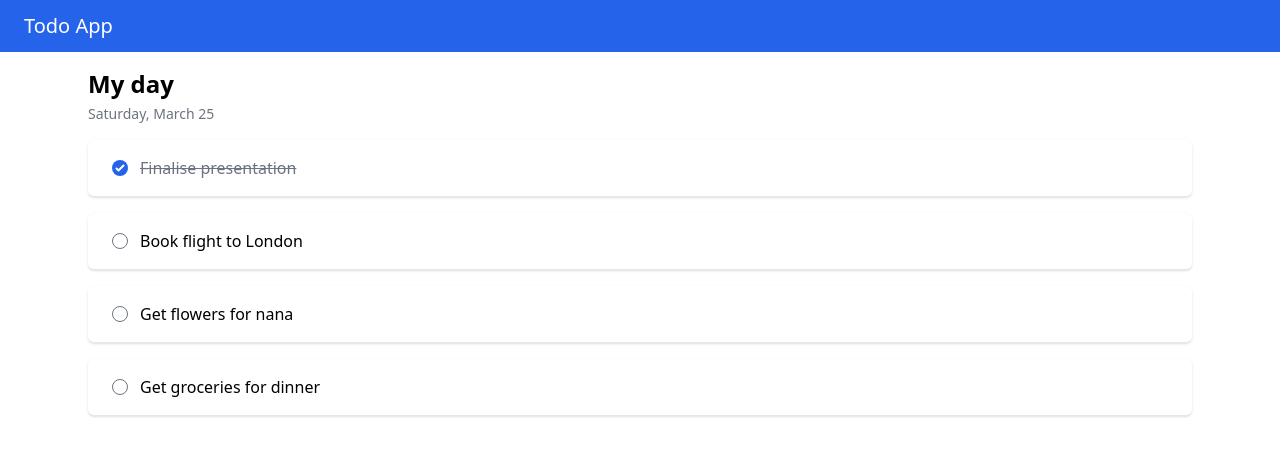
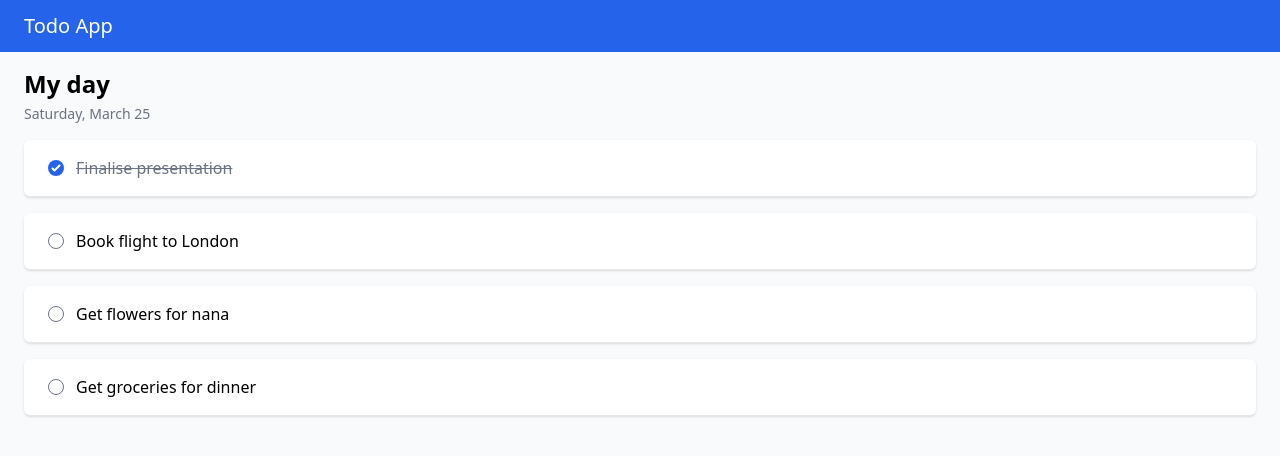
Before and after one commit to rossilor95/todo-app, a React (Vite) app in the folder frontend/: page / in a window 1280 px wide. Shown: the top 456 px of the page. Built offline with nearby package versions, Linux system fonts and the light colour scheme.

Commit message:
chore(frontend): update App component

```diff
--- a/frontend/src/App.tsx
+++ b/frontend/src/App.tsx
@@ -1,5 +1,3 @@
-import { Box, Container } from "@mui/material";
-import { Stack } from "@mui/system";
 import { useState } from "react";
 import CategoryToolbar from "./components/CategoryToolbar";
 import Header from "./components/Header";
@@ -26,13 +24,10 @@ export default function App() {
   };
 
   return (
-    <>
-        <Header />
-    <Container>
-        <CategoryToolbar selectedCategory="My day" />
-        <TodoList todos={todos} handleToggleTodo={handleToggleTodo} />
-    </Container>
-    </>
-
+    <div className="bg-gray-50 min-h-screen">
+      <Header />
+      <CategoryToolbar selectedCategory="My day" />
+      <TodoList todos={todos} handleToggleTodo={handleToggleTodo} />
+    </div>
   );
 }
```
